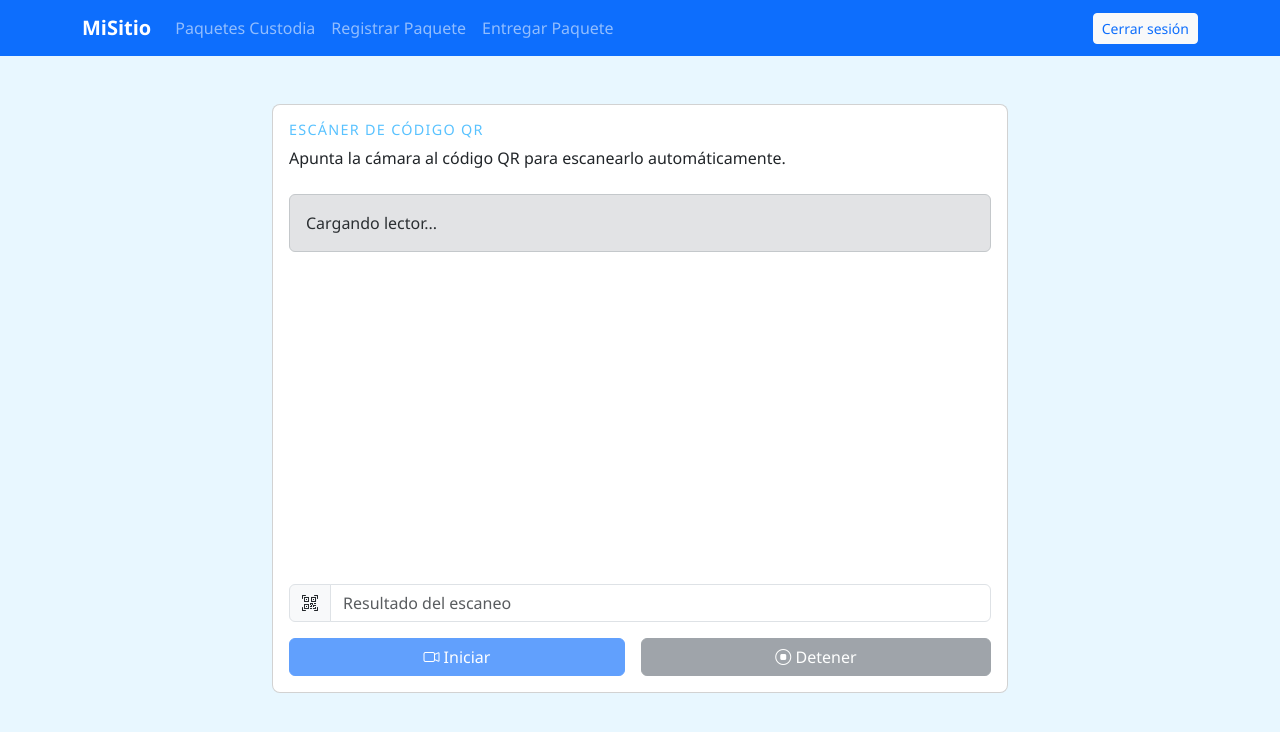
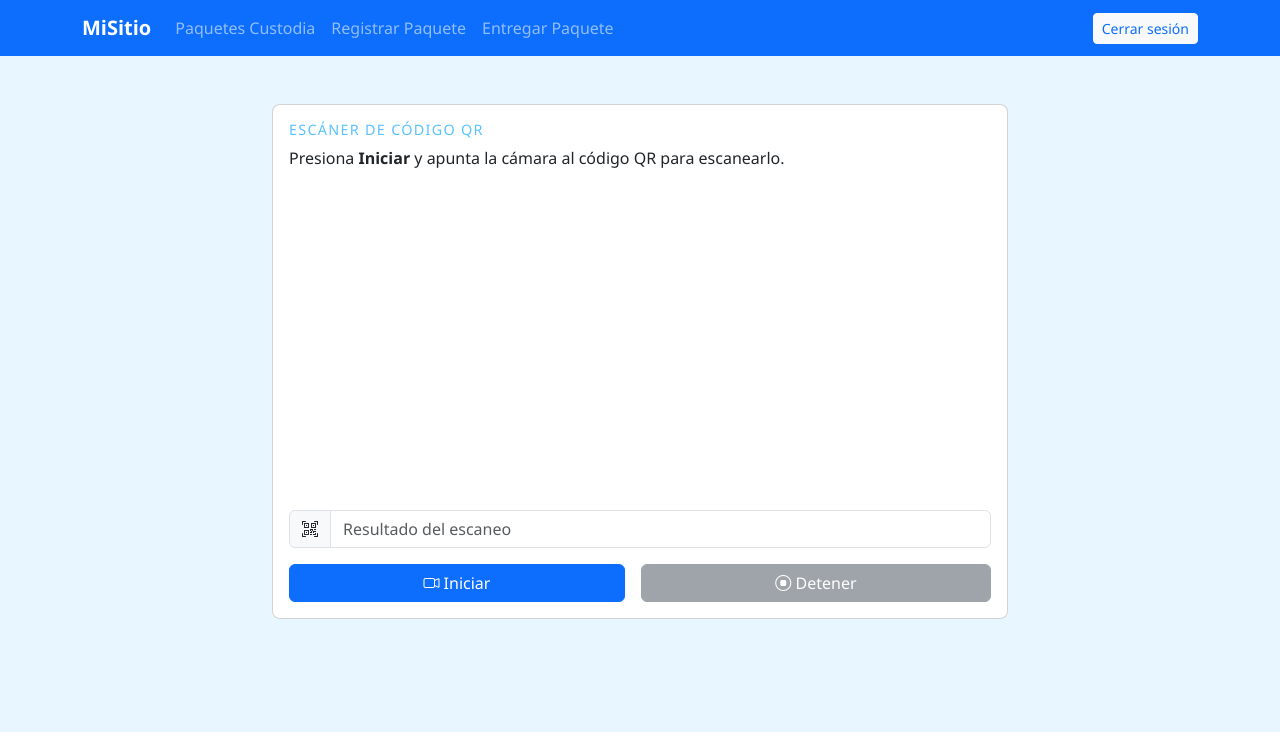
Before and after one commit to Vechegaray23/correspondencia, a React (Vite) app in the folder client/: page /dashboard/conserje/entregar in a window 1280 px wide. Shown: the top 732 px of the page. Built offline with nearby package versions, Linux system fonts and the light colour scheme; no server answers.

Commit message:
mejoras menores

```diff
--- a/client/src/pages/EntregarPaquete.jsx
+++ b/client/src/pages/EntregarPaquete.jsx
@@ -1,31 +1,23 @@
 import React, { useEffect, useRef, useState } from 'react';
 import ConserjeNavbar from '../components/ConserjeNavbar.jsx';
+import { Html5Qrcode } from 'html5-qrcode';
 
 export default function EntregarPaquete() {
   const [result, setResult] = useState('');
   const [scanning, setScanning] = useState(false);
   const [message, setMessage] = useState('');
-  const [Html5Qrcode, setHtml5Qrcode] = useState(null);
   const html5QrCodeRef = useRef(null);
   const qrRegionId = 'qr-reader';
   const API = import.meta.env.VITE_API_URL + '/api/v1/paquetes';
 
-  // Cargar la librería cuando se monta el componente
   useEffect(() => {
-    import('html5-qrcode')
-      .then((m) => setHtml5Qrcode(() => m.Html5Qrcode))
-      .catch((err) => setMessage(`No se pudo cargar el lector: ${err.message}`));
+    return () => {
+      if (html5QrCodeRef.current) {
+        html5QrCodeRef.current.stop().catch(() => {});
+        html5QrCodeRef.current.clear();
+      }
+    };
   }, []);
-
-  // Iniciar automáticamente una vez que la biblioteca esté cargada
-  useEffect(() => {
-    if (Html5Qrcode && !scanning) {
-      startScanning().catch(() => {
-        setMessage('No se pudo iniciar el escáner');
-      });
-    }
-    // eslint-disable-next-line react-hooks/exhaustive-deps
-  }, [Html5Qrcode]);
 
   const onScanSuccess = async (decodedText) => {
     setResult(decodedText);
@@ -50,8 +42,8 @@ export default function EntregarPaquete() {
   };
 
   const startScanning = async () => {
+    if (scanning) return;
     try {
-      if (!Html5Qrcode) throw new Error('Lector no disponible');
       html5QrCodeRef.current = new Html5Qrcode(qrRegionId);
       await html5QrCodeRef.current.start(
         { facingMode: 'environment' },
@@ -59,8 +51,9 @@ export default function EntregarPaquete() {
         onScanSuccess,
       );
       setScanning(true);
+      setMessage('');
     } catch (err) {
-      alert('No se pudo acceder a la cámara: ' + err.message);
+      setMessage('No se pudo acceder a la cámara: ' + err.message);
     }
   };
 
@@ -84,14 +77,9 @@ export default function EntregarPaquete() {
               <div className="card-body">
                 <h3 className="section-header mb-2">Escáner de código QR</h3>
                 <p className="mb-4">
-                  Apunta la cámara al código QR para escanearlo automáticamente.
+                  Presiona <strong>Iniciar</strong> y apunta la cámara al código
+                  QR para escanearlo.
                 </p>
-
-                {!Html5Qrcode && (
-                  <div className="alert alert-secondary mb-3" role="alert">
-                    Cargando lector...
-                  </div>
-                )}
 
                 {message && (
                   <div className="alert alert-info" role="alert">
@@ -124,7 +112,7 @@ export default function EntregarPaquete() {
                     id="btn-start"
                     className="btn btn-primary flex-fill"
                     onClick={startScanning}
-                    disabled={scanning || !Html5Qrcode}
+                    disabled={scanning}
                   >
                     <i className="bi bi-camera-video" /> Iniciar
                   </button>
```
